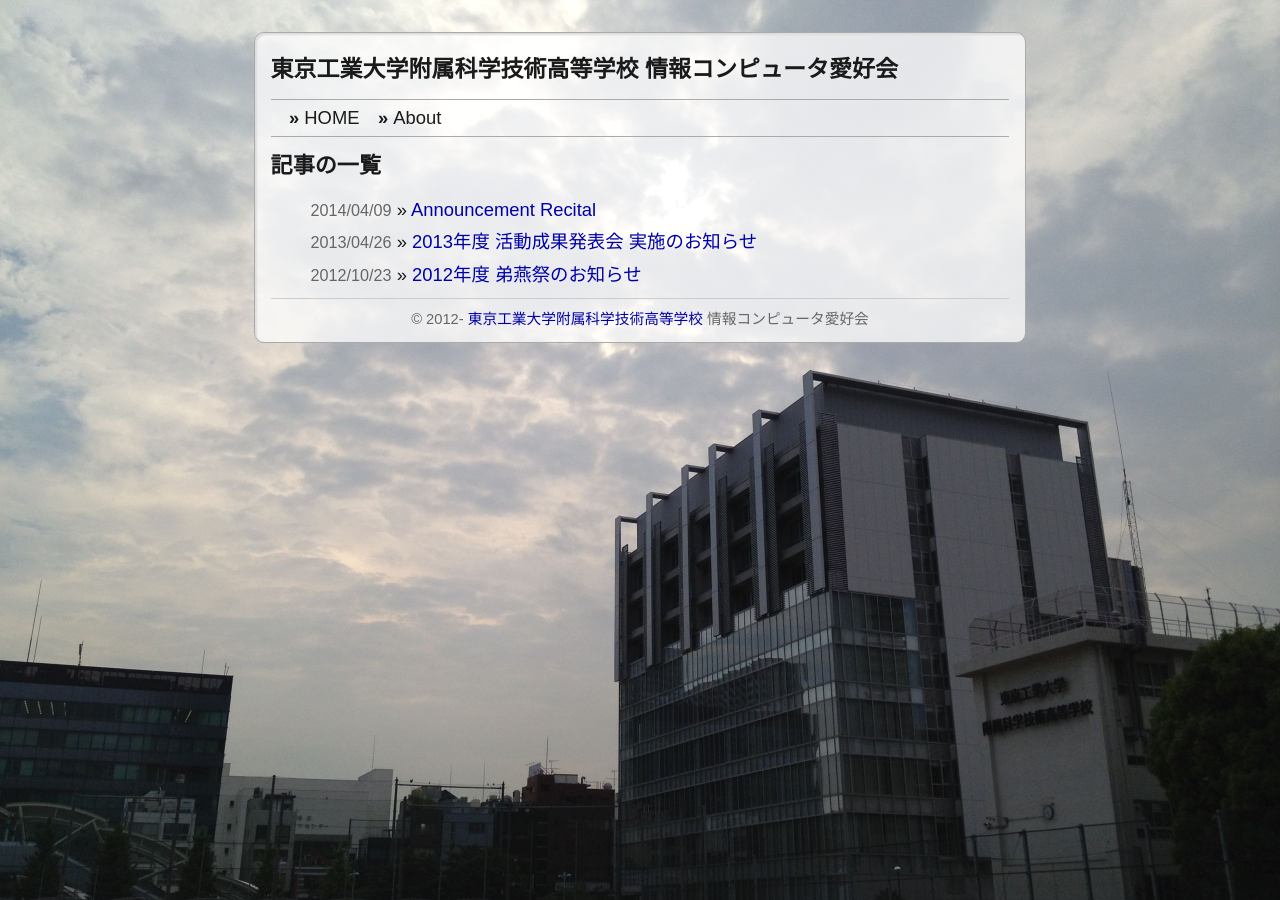
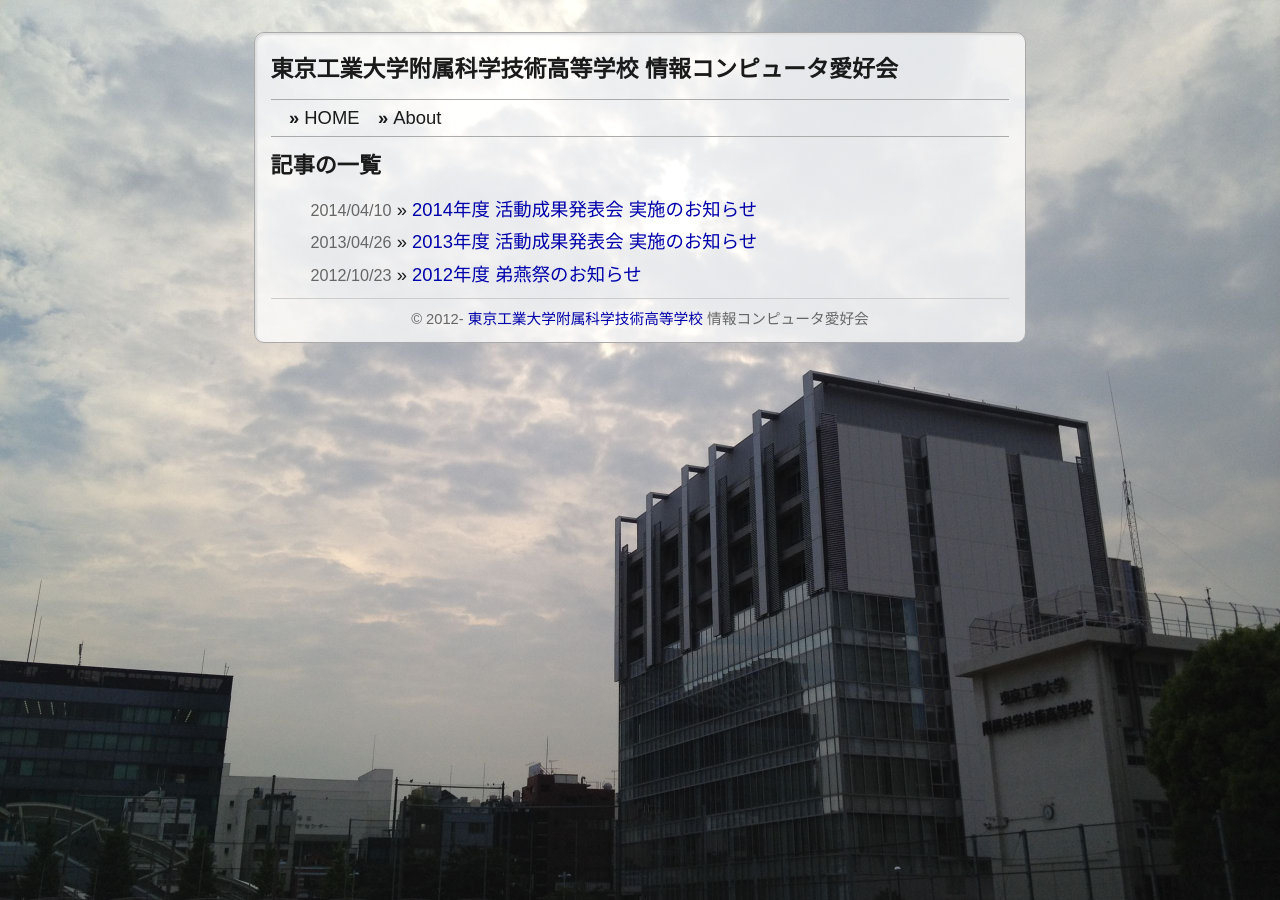
Before and after one commit to comlovers/comlovers.github.io, a Jekyll site: the page built from index.html, in a window 1280 px wide. Built offline with Jekyll 4.4.1, drawn with Linux system fonts in a browser that asks for light colours; Markdown is read by kramdown in place of the engine named in the settings.

Commit message:
improve 2014 announcement recital

```diff
--- a/_posts/2014-4-9-announcement-recital.markdown
+++ b/_posts/2014-4-9-announcement-recital.markdown
@@ -1,3 +1,11 @@
+---
+layout: post
+title:  "2014年度 活動成果発表会 実施のお知らせ"
+date:   2014-4-10 00:00:00
+categories: info
+---
+
+
 #情報コンピュータ愛好会
 
 [http://comlovers.github.io](http://comlovers.github.io)
```
